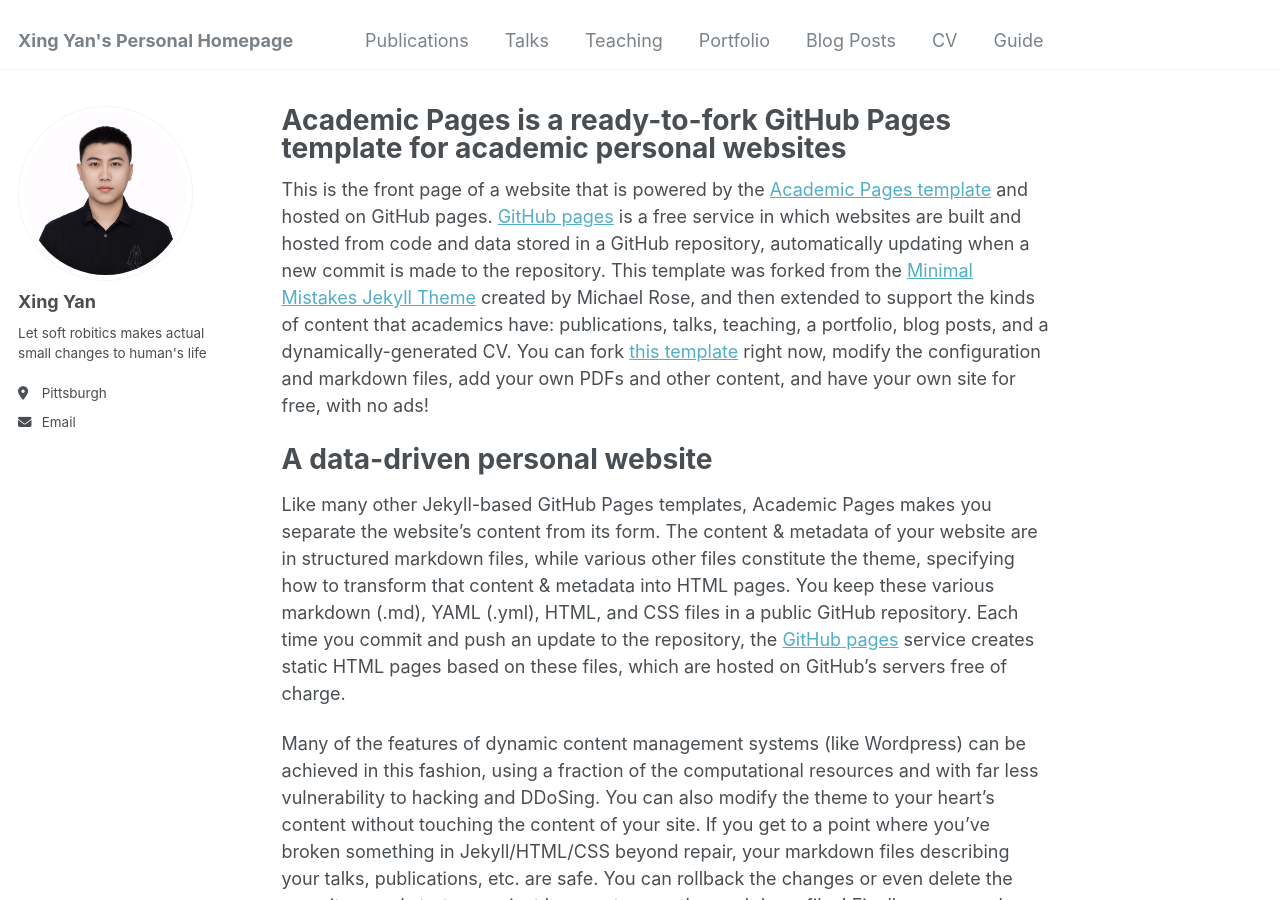
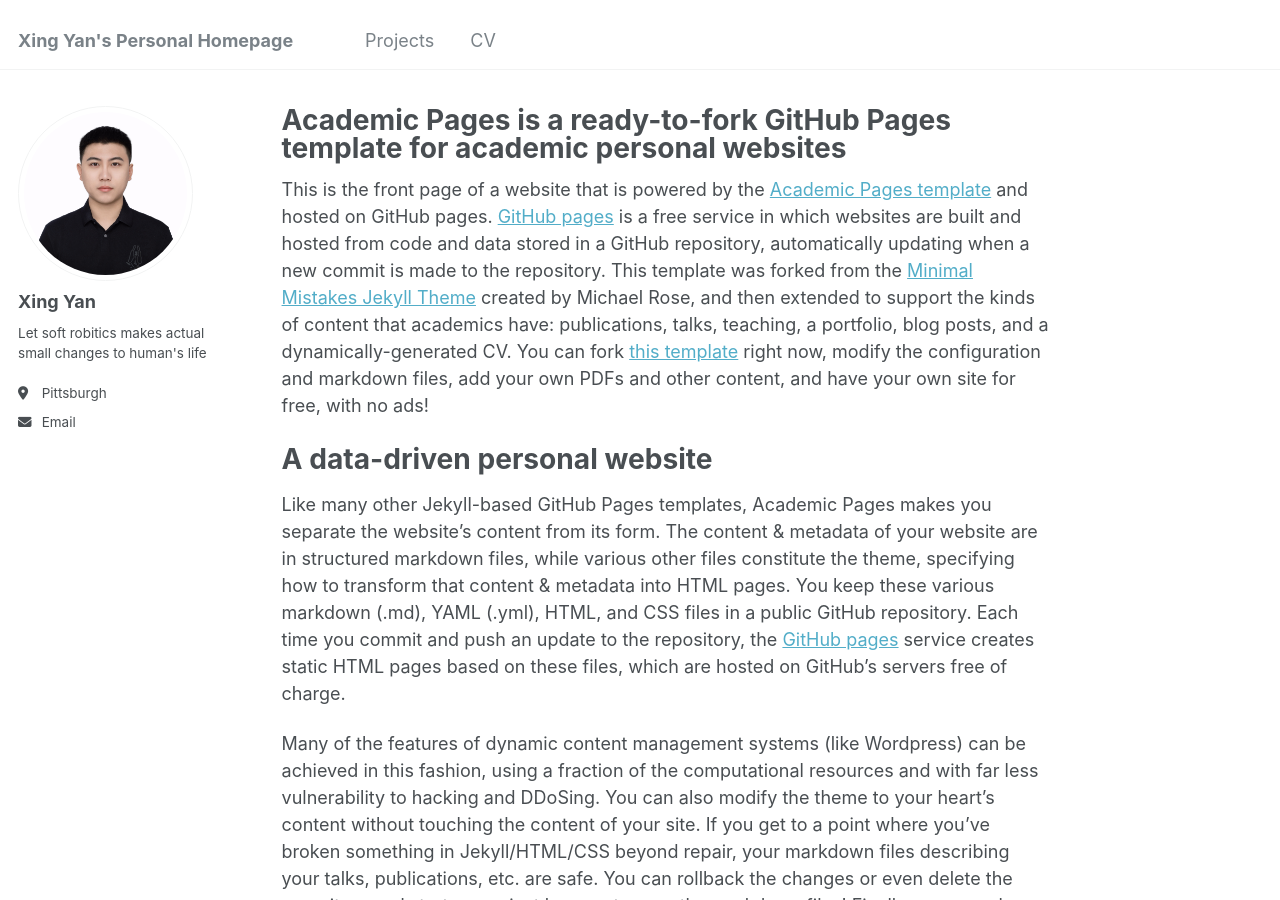
Before and after one commit to Destinyanx/XingYan.github.io, a Jekyll site: the page built from _pages/about.md, in a window 1280 px wide and 900 px high. Built offline with Jekyll 4.4.1, drawn with Linux system fonts in a browser that asks for light colours; part of the change alters nothing that is shown.

Commit message:
Update navigation.yml

```diff
--- a/_data/navigation.yml
+++ b/_data/navigation.yml
@@ -5,23 +5,26 @@
 # prevent it from being included in the site.
 
 main:
-  - title: "Publications"
-    url: /publications/
+  #- title: "Publications"
+  # url: /publications/
 
-  - title: "Talks"
-    url: /talks/
+ # - title: "Talks"
+  #  url: /talks/
 
-  - title: "Teaching"
-    url: /teaching/
+ # - title: "Teaching"
+  #  url: /teaching/
 
-  - title: "Portfolio"
-    url: /portfolio/
+ # - title: "Portfolio"
+  #  url: /portfolio/
 
-  - title: "Blog Posts"
-    url: /year-archive/
+ # - title: "Blog Posts"
+  #  url: /year-archive/
+
+  - title: "Projects"
+    url: /projects/
 
   - title: "CV"
     url: /cv/
 
-  - title: "Guide"
-    url: /markdown/
+ # - title: "Guide"
+ #  url: /markdown/
```
